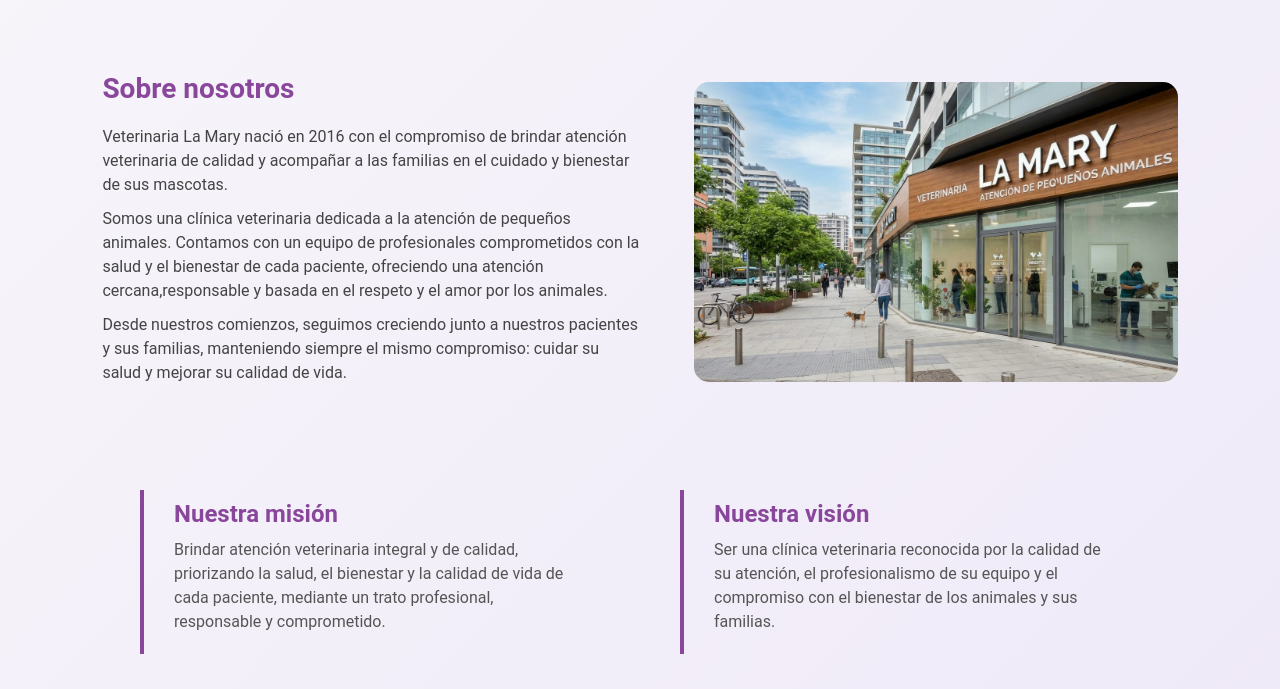
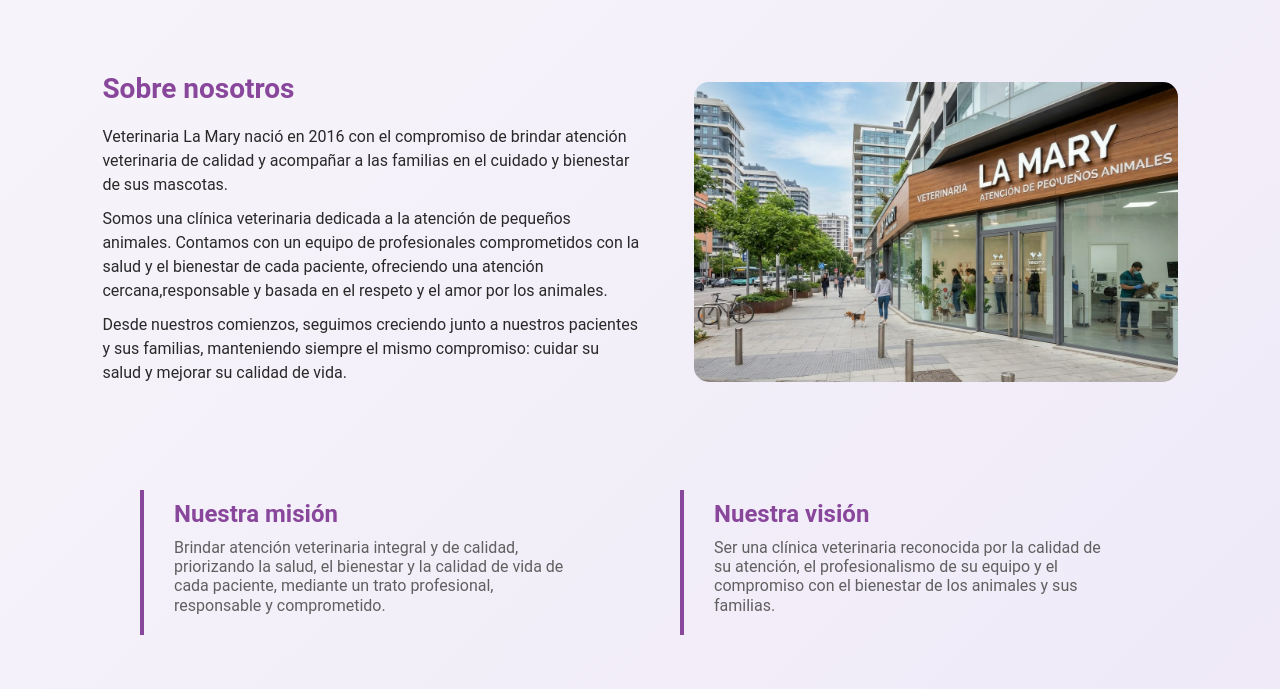
Before and after one commit to munozbrisa110-source/Veterinaria_2026, a website built with Vite: page institucional.html in a window 1280 px wide. Shown: the part 111-800 px from the top of the page. Built offline with nearby package versions, Linux system fonts and the light colour scheme; a web font is replaced by a local one.

Commit message:
30 ago 2026, 10:37

```diff
--- a/estilos/estilos.css
+++ b/estilos/estilos.css
@@ -111,7 +111,7 @@ main {
 }
 
 .texto-sobre-nosotros p {
-    color: #444;
+    color: #292929;
     line-height: 1.5;
     margin-bottom: 10px;
 }
@@ -141,8 +141,8 @@ main {
 }
 
 .bloque-institucional p {
-    color: #555;
-    line-height: 1.5;
+    color: #615f5f;
+    line-height: 1.2;
     margin-bottom: 10px;
 }
 
```
